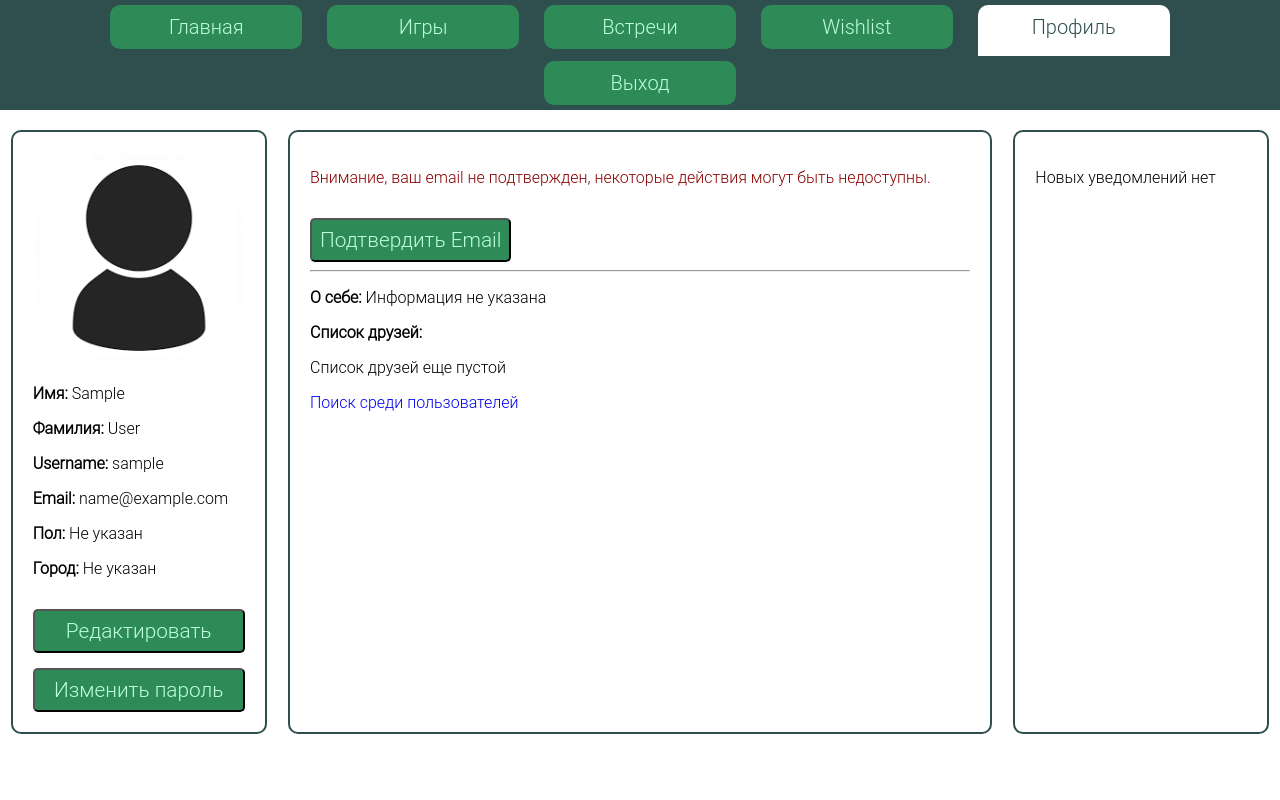
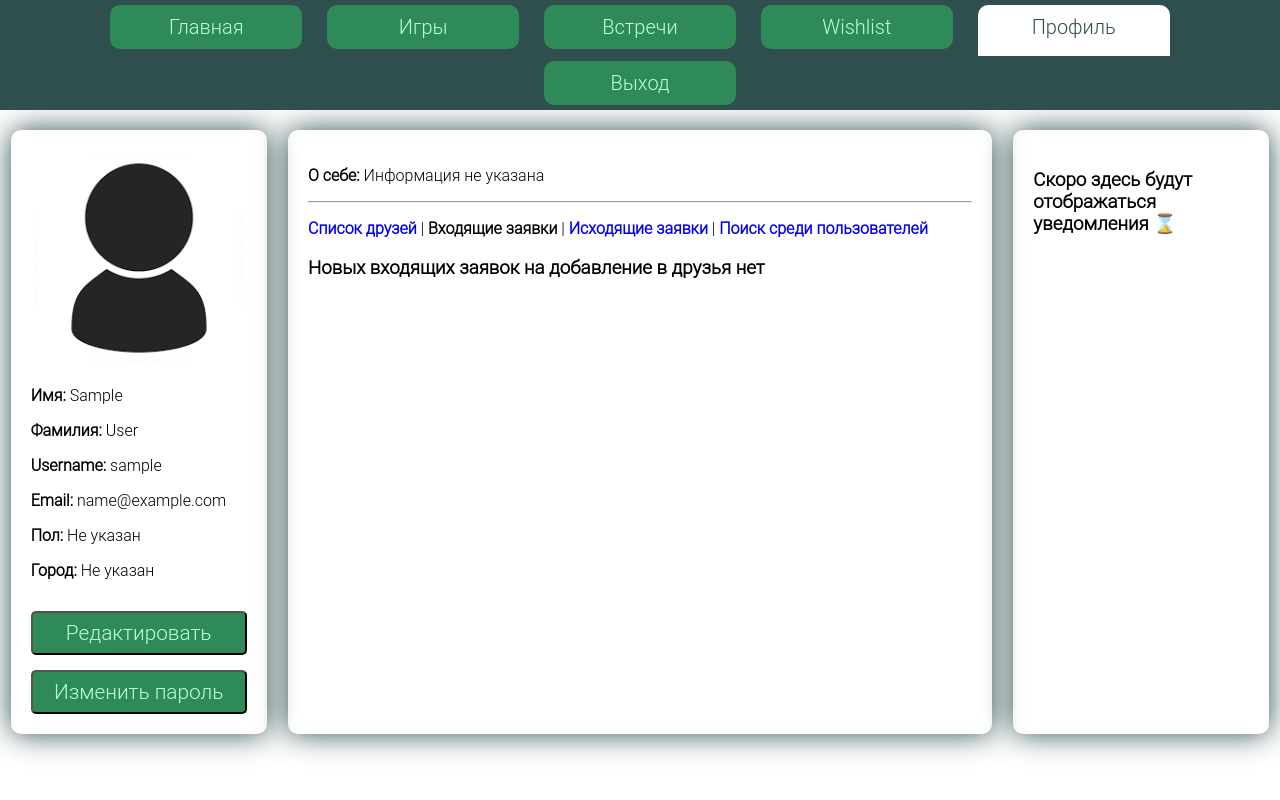
Before and after one commit to YashinIlya1996/boardgame_django, a Django app: page /profile/1/?list=to-me in a window 1280 px wide. Run offline with Django 4.2, Linux system fonts and the light colour scheme; the visitor is signed in with stand-in values (Sample User, id 1); data comes from the database, SQL or seed files in the repository; parts of the project's set-up code (start-up, migrations or seed data) failed here and were passed over.

Commit message:
Переработана логика страницы пользователя в части управления френдлистом + улучшения интерфейса.

```diff
--- a/bg_project/apps/users/models.py
+++ b/bg_project/apps/users/models.py
@@ -2,6 +2,7 @@ import datetime
 
 from django.db import models
 from django.conf import settings
+from django.shortcuts import reverse
 from django.contrib.auth.models import User
 
 from bg_project.apps.boardgames.models import BoardGame
@@ -37,6 +38,9 @@ class Profile(models.Model):
     location = models.CharField(max_length=200, blank=True, null=True)
     bio = models.TextField(blank=True, null=True)
     gender = models.CharField(max_length=1, choices=GENDERS, blank=True, null=True)
+
+    def get_absolute_url(self):
+        return reverse("profile_detail", kwargs={"user_id": self.user.pk})
 
 
 class FriendshipQuery(models.Model):
--- /dev/null
+++ b/bg_project/apps/users/static/users/css/friendlist.css
@@ -0,0 +1,17 @@
+.list-item {
+    display: inline-block;
+    border-radius: 10px;
+    padding: 20px;
+    margin-bottom: 20px;
+    width: 100%;
+    box-shadow: 0 0 5px darkslategrey;
+}
+
+.miniature {
+    width: 80px;
+    height: 80px;
+    border-radius: 100%;
+    object-fit: cover;
+    float: left;
+    margin-right: 30px;
+}
--- a/bg_project/apps/users/static/users/css/profile.css
+++ b/bg_project/apps/users/static/users/css/profile.css
@@ -1,6 +1,6 @@
 .profile-left {
     width: 20%;
-    border: 2px solid darkslategrey;
+    box-shadow:  0 0 30px darkslategrey;
     border-radius: 10px;
     padding: 20px;
 }
@@ -12,14 +12,16 @@
 .profile-middle {
     width: 55%;
     padding: 20px;
-    border: 2px solid darkslategrey;
+    box-shadow:  0 0 30px darkslategrey;
     border-radius: 10px;
+    max-height: 80vh;
+    overflow: auto;
 }
 
 .profile-right {
     width: 20%;
     padding: 20px;
-    border: 2px solid darkslategrey;
+    box-shadow:  0 0 30px darkslategrey;
     border-radius: 10px;
     max-height: 80vh;
     overflow: auto;
--- /dev/null
+++ b/bg_project/apps/users/templates/users/friendlists/users_in_friendship_queries_to_me.html
@@ -0,0 +1,25 @@
+{% load static %}
+
+<p><a href="{% url "profile_detail" user.pk %}"><strong>Список друзей </strong></a>
+    {% if owner %}|
+        <strong>Входящие заявки </strong>|
+        <a href="{{ request.path }}?list=from-me"><strong>Исходящие заявки </strong></a>| {% endif %}
+    <a href="{% url "profiles_list" %}"><strong>Поиск среди пользователей</strong></a></p>
+{% for friend in friendlist %}
+    <div class="list-item">
+        <img src="{% if friend.profile.photo %}
+                        {{ friend.profile.photo.url }}
+                  {% else %}
+                        {% static 'img/no-avatar.png' %}
+                  {% endif %}" alt="Oooops" class="miniature">
+        <p><a href="{{ friend.profile.get_absolute_url }}">{{ friend.username }}</a> ({{ friend.get_full_name }})</p>
+        <a href="{% url "friendship_confirm" friend.pk %}"><input type="button"
+                                                                  style="font-size: 1rem; padding: 3px"
+                                                                  value="Принять"></a>
+        <a href="{% url "friendship_reject" friend.pk %}"><input type="button"
+                                                                 style="font-size: 1rem; padding: 3px; margin-left: 10px"
+                                                                 value="Отклонить"></a>
+    </div>
+{% empty %}
+    <h3>Новых входящих заявок на добавление в друзья нет</h3>
+{% endfor %}
--- a/bg_project/apps/users/templates/users/profile.html
+++ b/bg_project/apps/users/templates/users/profile.html
@@ -3,6 +3,7 @@
 
 {% block css_addition %}
     <link rel="stylesheet" href="{% static "users/css/profile.css" %}">
+    <link rel="stylesheet" href="{% static "users/css/friendlist.css" %}">
 {% endblock %}
 
 {% block title %}Профиль{% endblock %}
@@ -13,51 +14,29 @@
             <img src="
                     {% if profile.photo %}{{ profile.photo.url }}{% else %}{% static 'img/no-avatar.png' %}{% endif %}"
                  alt="Ooops" style="max-width: 100%">
-            <p><strong>Имя:     </strong>{{ profile.user.first_name|default:"Не указано" }}</p>
+            <p><strong>Имя: </strong>{{ profile.user.first_name|default:"Не указано" }}</p>
             <p><strong>Фамилия: </strong>{{ profile.user.last_name|default:"Не указана" }}</p>
             <p><strong>Username: </strong>{{ profile.user.username }}</p>
             <p><strong>Email: </strong>{{ profile.user.email|default:"Не указан" }}</p>
-            <p><strong>Пол:     </strong>{{ profile.gender|default:"Не указан" }}</p>
-            <p><strong>Город:   </strong>{{ profile.location|default:"Не указан" }}</p>
+            <p><strong>Пол: </strong>{{ profile.get_gender_display|default:"Не указан" }}</p>
+            <p><strong>Город: </strong>{{ profile.location|default:"Не указан" }}</p>
             {% if owner %}
                 <a href="{% url "profile_editing" user.id %}"><input type="button" value="Редактировать"></a>
                 <a href="{% url "password_change" %}"><input type="button" value="Изменить пароль"></a>
             {% endif %}
         </div>
         <div class="profile-middle">
-            {% if not profile.email_confirmed and owner %}
+            {% comment %}            {% if not profile.email_confirmed and owner %}
                 <p style="color: darkred">Внимание, ваш email не подтвержден, некоторые действия могут быть недоступны.</p>
                 <a href="#"><input type="button" value="Подтвердить Email"></a>
                 <hr>
-            {% endif %}
+            {% endif %}{% endcomment %}
             <p><strong>О себе: </strong>{{ profile.bio|default:"Информация не указана" }}</p>
-            <p><strong>Список друзей: </strong></p>
-            {% for friend in friendlist %}
-                <p>{{ friend.username }}
-                    {% if owner %} | <a href="{% url "delete_from_friendlist" friend.id %}"> Удалить из друзей</a>
-                    {% endif %}
-                </p>
-            {% empty %}
-                <p>Список друзей еще пустой</p>
-            {% endfor %}
-            <a href="{% url "profiles_list" %}">Поиск среди пользователей</a>
+            <hr>
+            {% include fl_template_name %}
         </div>
         <div class="profile-right">
-            {% for p in profiles_from_friendship_notifications %}
-                <div class="profile-notification">
-                    <img src="{% if p.photo %}{{ p.photo.url }}{% else %}{% static 'img/no-avatar.png' %}{% endif %}"
-                         alt="Ooops" width="50px">
-                    <p> {{ p.user.first_name }} {{ p.user.last_name }} ({{ p.user.username }}) хочет добавить Вас в друзья</p>
-                    <div style="clear: both"></div>
-                    <a href="{% url "friendship_confirm" p.user.id %}">Принять</a>
-                    <a href="{% url "friendship_reject" p.user.id %}">Отклонить</a>
-                    {% if not forloop.last %}
-                    <hr>
-                    {% endif %}
-                </div>
-            {% empty %}
-                <p>Новых уведомлений нет</p>
-            {% endfor %}
+            <h3>Скоро здесь будут отображаться уведомления ⌛</h3>
         </div>
     </div>
 {% endblock %}
--- a/bg_project/apps/users/views.py
+++ b/bg_project/apps/users/views.py
@@ -143,7 +143,6 @@ class MeetsListView(ListView):
         elif category == "past":
             return [x for x in Meeting.objects.all() if x.finished]
 
-
     def get_context_data(self, *, object_list=None, **kwargs):
         context = super(MeetsListView, self).get_context_data(object_list=object_list, **kwargs)
         context["active"] = "meets"
@@ -184,7 +183,16 @@ class ProfileDetailView(LoginRequiredMixin, DetailView):
     def get_context_data(self, **kwargs):
         """ Добавляет в контекст шаблона френдлист пользователя, чтобы не генерировать запрос внутри шаблона """
         context = super().get_context_data(**kwargs)
-        context["friendlist"] = self.get_object().friendlist.all()
+        qlist = self.request.GET.get("list")
+        if not self.request.user.is_authenticated or not qlist in ("to-me", "from-me"):
+            context["friendlist"] = self.get_object().friendlist.all()
+            context["fl_template_name"] = "users/friendlists/all_friends_in_my_fl.html"
+        elif qlist == "to-me":
+            context["friendlist"] = [u.sender for u in self.get_object().user.friendship_queries_to_me.select_related()]
+            context["fl_template_name"] = "users/friendlists/users_in_friendship_queries_to_me.html"
+        elif qlist == "from-me":
+            context["friendlist"] = [u.receiver for u in self.get_object().user.friendship_queries_from_me.select_related()]
+            context["fl_template_name"] = "users/friendlists/users_in_friendship_queries_from_me.html"
         context["owner"] = self.kwargs["user_id"] == self.request.user.id
         profiles = [fq.sender.profile for fq in self.request.user.friendship_queries_to_me.all()]
         context["profiles_from_friendship_notifications"] = profiles
@@ -281,6 +289,12 @@ def reject_friendship_query(request, user_id):
 
 
 @login_required
+def cancel_friendship_query(request, user_id):
+    """ Отменяет запрос на добавление в друзья, созданный залогинившимся пользователем в адрес пользователя user_id"""
+    FriendshipQuery.objects.filter(sender_id=request.user.pk, receiver_id=user_id).delete()
+    return redirect(request.META.get('HTTP_REFERER', reverse("profile_detail", args=[request.user.id])))
+
+@login_required
 def delete_from_friendlist(request, user_id):
     """ Удаляет пользователя с pk=user_id из ФЛ залогинившегося пользователя """
     deleted_user = get_object_or_404(User, pk=user_id)
--- a/bg_project/prod_settings.py
+++ b/bg_project/prod_settings.py
@@ -12,7 +12,7 @@ STATIC_ROOT = BASE_DIR / 'static'
 
 DEBUG = False
 
-ALLOWED_HOSTS = ["127.0.0.1", "localhost"]
+ALLOWED_HOSTS = ["127.0.0.1", "localhost", "37.228.117.43", "boardgames-project.ru"]
 
 DATABASES = {
     'default': {
@@ -24,3 +24,5 @@ DATABASES = {
         'PASSWORD': secrets['DB_PASSWORD'],
     }
 }
+
+CSRF_TRUSTED_ORIGINS = ["http://*boardgames-project.ru"]
--- a/bg_project/urls.py
+++ b/bg_project/urls.py
@@ -33,6 +33,7 @@ urlpatterns = [
     path('delete-from-friendlist/<int:user_id>/', user_views.delete_from_friendlist, name="delete_from_friendlist"),
     path('friedship-confirm/<int:user_id>/', user_views.confirm_friendship_query, name="friendship_confirm"),
     path('friendsip-reject/<int:user_id>/', user_views.reject_friendship_query, name="friendship_reject"),
+    path('friendsip-cancel-query/<int:user_id>/', user_views.cancel_friendship_query, name="cancel_friendship_query"),
     path('', boardgames_views.index, name="index"),
 ]
 
```
Also changed, not shown: bg_project/apps/users/templates/users/friendlists/all_friends_in_my_fl.html (added, +22 -0 lines), bg_project/apps/users/templates/users/friendlists/users_in_friendship_queries_from_me.html (added, +22 -0 lines).
